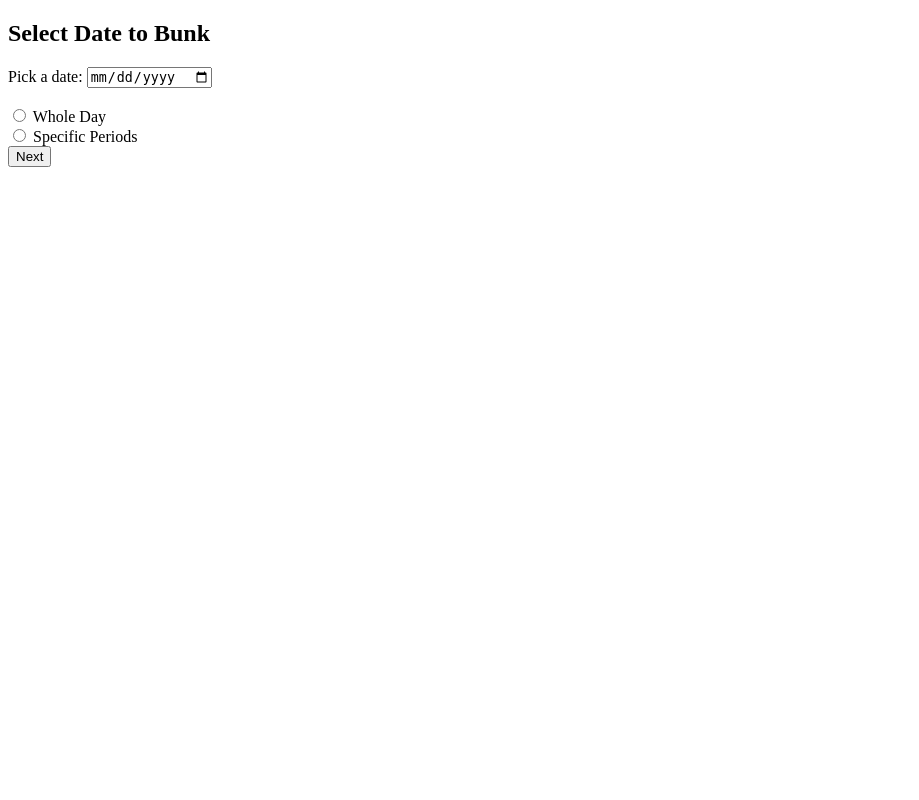
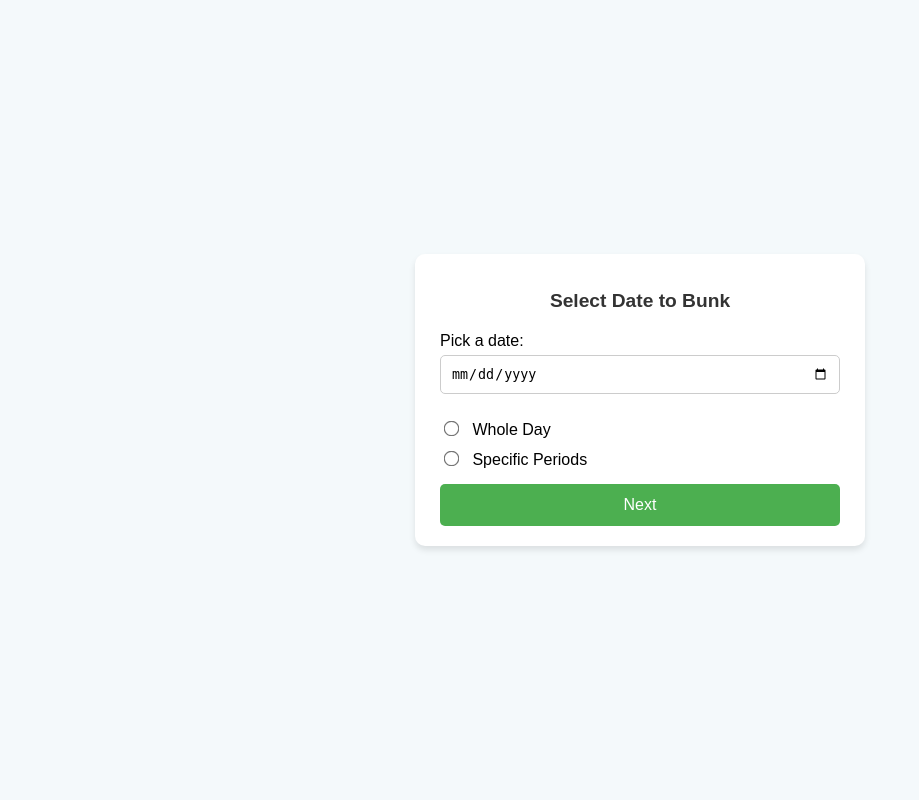
Before and after one commit to GKarthikeya/BB.75, a Flask app: template BUNKER/templates/date.html in a window 1280 px wide. Shown: the whole page, without its empty margins (0-919 px from the left). Run offline with Flask 3, Linux system fonts and the light colour scheme; the template is opened without the code that fills it, so the values that code supplies are empty.

Commit message:
Update date.html

```diff
--- a/BUNKER/templates/date.html
+++ b/BUNKER/templates/date.html
@@ -1,18 +1,94 @@
 <!DOCTYPE html>
-<html>
+<html lang="en">
 <head>
+  <meta charset="UTF-8">
+  <meta name="viewport" content="width=device-width, initial-scale=1.0">
   <title>Select Date</title>
+  <style>
+    body {
+      font-family: Arial, sans-serif;
+      background-color: #f4f9fb;
+      margin: 0;
+      padding: 0;
+      display: flex;
+      justify-content: center;
+      align-items: center;
+      min-height: 100vh;
+    }
+
+    .container {
+      background-color: #ffffff;
+      padding: 20px 25px;
+      border-radius: 10px;
+      box-shadow: 0 4px 6px rgba(0,0,0,0.1);
+      width: 90%;
+      max-width: 400px;
+    }
+
+    h2 {
+      text-align: center;
+      margin-bottom: 20px;
+      color: #333;
+      font-size: 1.2rem;
+    }
+
+    form label {
+      display: block;
+      margin: 10px 0 5px 0;
+      font-size: 1rem;
+    }
+
+    form input[type="date"] {
+      width: 100%;
+      padding: 10px;
+      margin-bottom: 15px;
+      border: 1px solid #ccc;
+      border-radius: 5px;
+      box-sizing: border-box;
+    }
+
+    form input[type="radio"] {
+      margin-right: 10px;
+      transform: scale(1.2);
+      cursor: pointer;
+    }
+
+    form button {
+      width: 100%;
+      padding: 12px;
+      background-color: #4CAF50;
+      color: white;
+      border: none;
+      border-radius: 5px;
+      font-size: 16px;
+      cursor: pointer;
+      margin-top: 10px;
+    }
+
+    form button:hover {
+      background-color: #45a049;
+    }
+  </style>
 </head>
 <body>
+  <div class="container">
     <h2>Select Date to Bunk</h2>
     <form method="post" action="/bunk_option">
       <input type="hidden" name="present" value="{{ present }}">
       <input type="hidden" name="absent" value="{{ absent }}">
+
       <label for="date">Pick a date:</label>
-    <input type="date" name="date" required><br><br>
-    <input type="radio" name="option" value="whole" required> Whole Day<br>
-    <input type="radio" name="option" value="period"> Specific Periods<br>
+      <input type="date" name="date" required>
+
+      <label>
+        <input type="radio" name="option" value="whole" required> Whole Day
+      </label>
+      <label>
+        <input type="radio" name="option" value="period"> Specific Periods
+      </label>
+
       <button type="submit">Next</button>
     </form>
+  </div>
 </body>
 </html>
```
Lines whose indentation alone changed are shown as unchanged.
